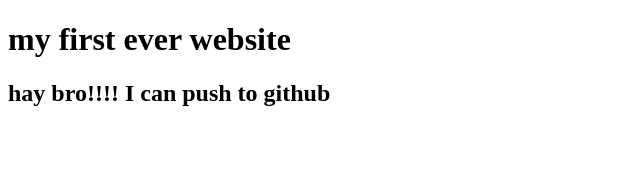
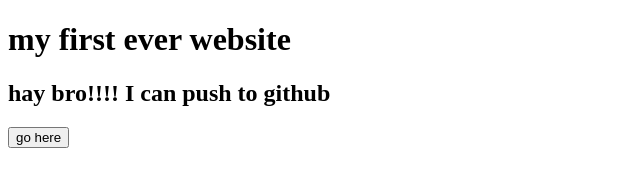
Before and after one commit to MainuddinMehedi/my-first-website-, a plain HTML site: page index.html in a window 1280 px wide. Shown: the whole page, without its empty margins (0-640 px from the left). Drawn offline with Linux system fonts and the light colour scheme.

Commit message:
button added

```diff
--- a/index.html
+++ b/index.html
@@ -9,5 +9,6 @@
 <body>
     <h1>my first ever website </h1>
     <h2>hay bro!!!! I can push to github</h2>
+    <button>go here </button>
 </body>
 </html>
```
